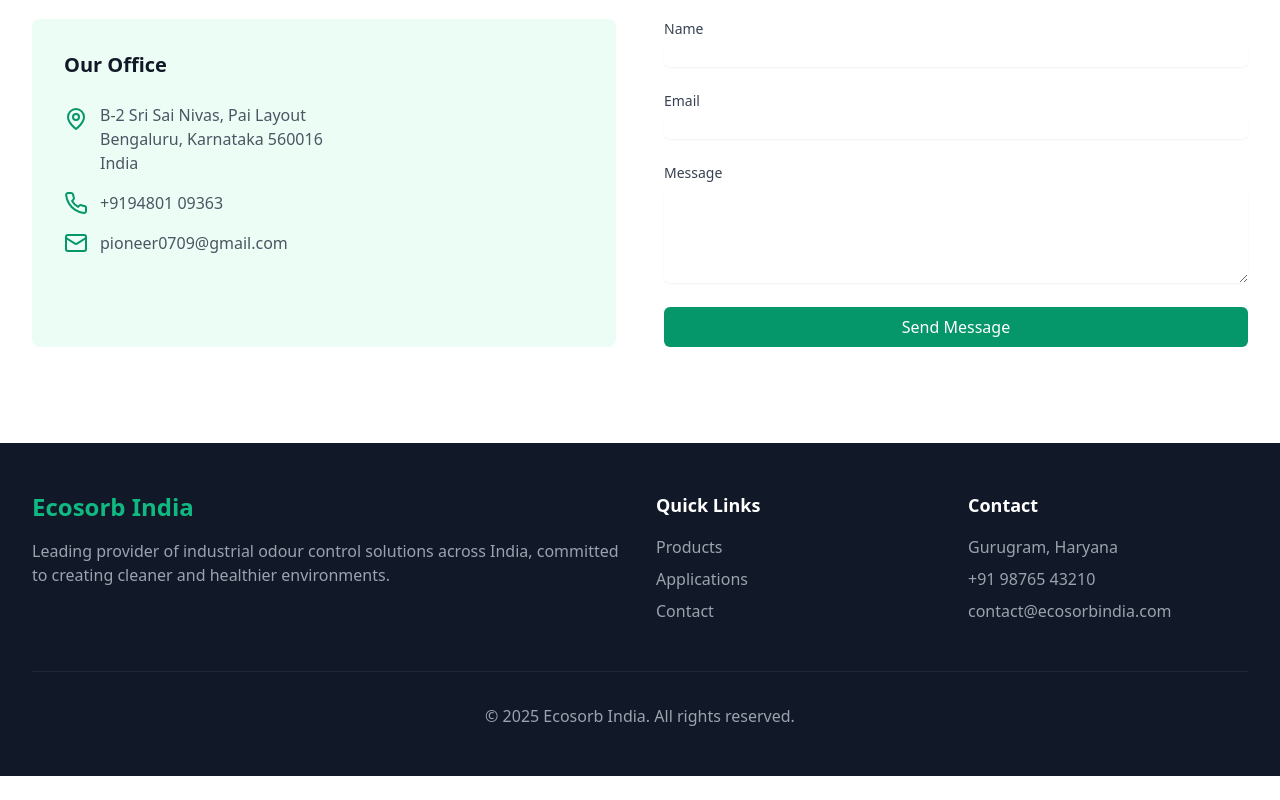
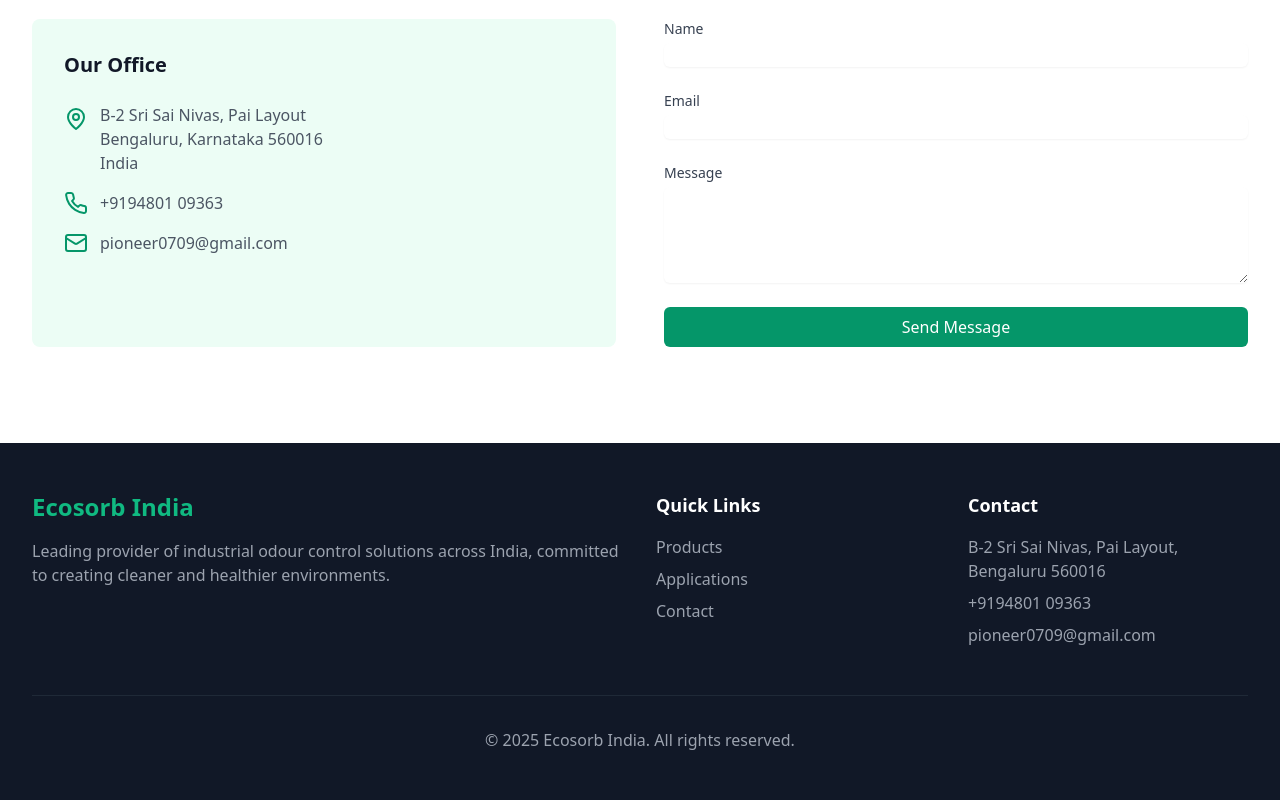
Before and after one commit to tsunamigamer140/EProj, a React (Vite) app: page / in a window 1280 px wide. Shown: the part 1979-2779 px from the top of the page. Before the commit the page ends 2755 px from the top, so only its background shows below. Built offline with nearby package versions, Linux system fonts and the light colour scheme.

Commit message:
Update Footer.tsx
updated contact

```diff
--- a/src/components/Footer.tsx
+++ b/src/components/Footer.tsx
@@ -25,9 +25,9 @@ const Footer = () => {
           <div>
             <h4 className="text-lg font-semibold mb-4">Contact</h4>
             <ul className="space-y-2 text-gray-400">
-              <li>Gurugram, Haryana</li>
-              <li>+91 98765 43210</li>
-              <li>contact@ecosorbindia.com</li>
+              <li>B-2 Sri Sai Nivas, Pai Layout, Bengaluru 560016</li>
+              <li>+9194801 09363</li>
+              <li>pioneer0709@gmail.com</li>
             </ul>
           </div>
         </div>
```
